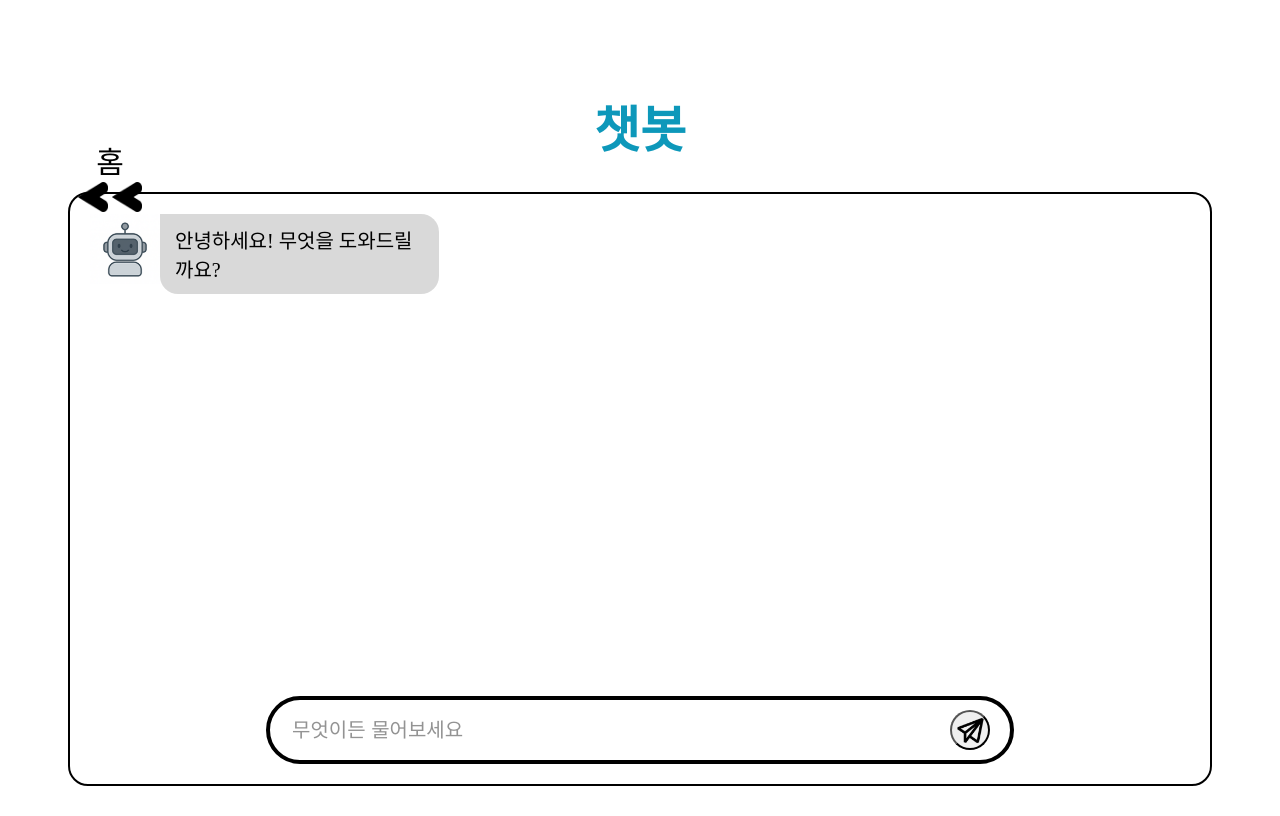
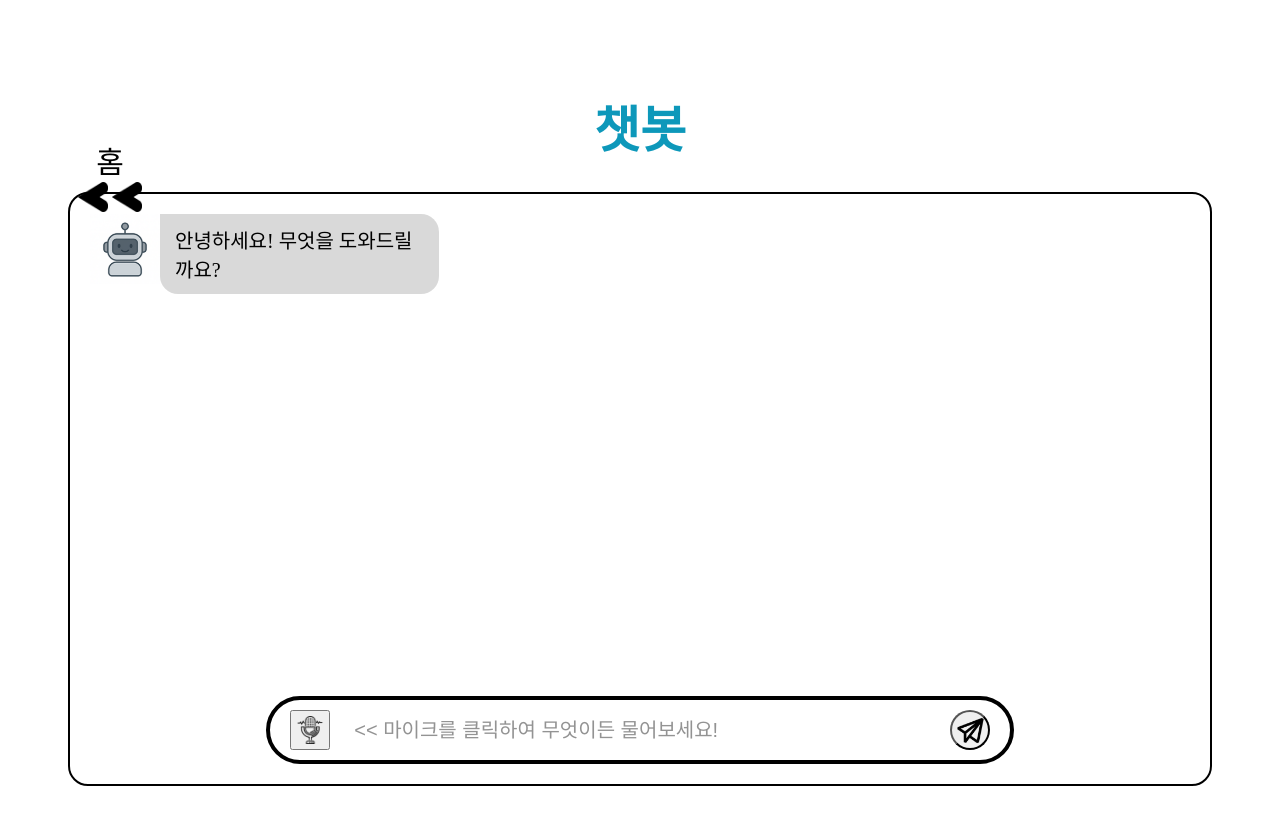
Before and after one commit to taesungs/TemiNai, a React (Vite) app: page /chatbot in a window 1280 px wide. Built offline with nearby package versions, Linux system fonts and the light colour scheme.

Commit message:
[feat] 챗봇 3차 - 마이크 음성인식 기능 추가

```diff
--- a/src/pages/Chatbot.jsx
+++ b/src/pages/Chatbot.jsx
@@ -2,7 +2,6 @@ import React, { useState, useRef, useEffect } from "react";
 import botImg from "../assets/robot.png";
 import micImg from "../assets/microphone.png";
 import sendImg from "../assets/send.png";
-// import { sendQuestion } from "../api/request.jsx";
 import backImg from "../assets/back.png";
 import { useNavigate } from "react-router-dom";
 
@@ -15,8 +14,36 @@ export default function ChatBot({ title }) {
   const [loading, setLoading] = useState(false);
   const chatEndRef = useRef(null);
 
+  // ✅ Temi SDK에서 음성 인식(STT) 결과를 받는 함수 (Android -> JS)
+  useEffect(() => {
+    window.receiveSpeech = function (text) {
+      console.log("🟢 Temi에서 받은 음성 인식:", text);
+      setInput(text);
+    };
+    return () => {
+      delete window.receiveSpeech;
+    };
+  }, []);
+
+  // ✅ Temi 로봇에게 텍스트를 음성으로 말하게 시키는 함수
+  const sendToTemi = (text) => {
+    try {
+      if (window.TemiInterface && window.TemiInterface.speakText) {
+        // Temi SDK의 TTS 호출
+        window.TemiInterface.speakText(text);
+        console.log("🔵 Temi에게 말하기 요청:", text);
+      } else {
+        console.log("⚠️ TemiInterface.speakText 없음 (웹 환경)");
+      }
+    } catch (err) {
+      console.error("❌ Temi 전송 오류:", err);
+    }
+  };
+
+  // ✅ 사용자 입력 전송
   const handleSend = async () => {
     if (!input.trim()) return;
+
     const userMsg = { sender: "user", text: input };
     setMessages((prev) => [...prev, userMsg]);
     const question = input;
@@ -24,8 +51,10 @@ export default function ChatBot({ title }) {
     setLoading(true);
 
     try {
-      const answer = "여기에 응답이 들어올 예정입니다."; // await sendQuestion(question, title);
+      // 여기에 실제 서버 연동 (예: sendQuestion(question, title))
+      const answer = "이건 Temi 로봇에서 말하게 될 응답입니다.";
       setMessages((prev) => [...prev, { sender: "bot", text: answer }]);
+      sendToTemi(answer); // 로봇이 말하도록 요청
     } catch (err) {
       setMessages((prev) => [
         ...prev,
@@ -44,9 +73,41 @@ export default function ChatBot({ title }) {
     chatEndRef.current?.scrollIntoView({ behavior: "smooth" });
   }, [messages]);
 
+  // ✅ 마이크 버튼 클릭 시 음성 인식 시작
+  const handleMicClick = () => {
+    try {
+      if (window.TemiInterface && window.TemiInterface.startListening) {
+        // 🔹 Temi SDK에서 STT 시작 (실제 서비스용)
+        window.TemiInterface.startListening();
+        console.log("🎙️ Temi STT 시작");
+      } else {
+        // 🔹 브라우저 테스트용 (Web Speech API)
+        const SpeechRecognition =
+          window.SpeechRecognition || window.webkitSpeechRecognition;
+        if (!SpeechRecognition) {
+          alert("이 브라우저는 음성 인식을 지원하지 않습니다 😢 (Chrome 권장)");
+          return;
+        }
+        const recognition = new SpeechRecognition();
+        recognition.lang = "ko-KR";
+        recognition.start();
+
+        recognition.onresult = (event) => {
+          const text = event.results[0][0].transcript;
+          setInput(text);
+          console.log("🎧 인식된 문장:", text);
+        };
+
+        recognition.onerror = (e) => console.error("음성 인식 오류:", e);
+      }
+    } catch (err) {
+      console.error("🎤 마이크 클릭 오류:", err);
+    }
+  };
+
   return (
     <div className="flex flex-col items-center justify-center min-h-screen bg-white relative overflow-hidden">
-      {/* ✅ 홈 버튼: 왼쪽 상단 고정 */}
+      {/* ✅ 홈 버튼 */}
       <div
         onClick={() => navigate("/")}
         className="absolute top-[130px] left-[10px] flex flex-col items-center cursor-pointer"
@@ -58,7 +119,7 @@ export default function ChatBot({ title }) {
         </div>
       </div>
 
-      {/* ✅ 제목만 중앙 정렬 */}
+      {/* ✅ 제목 */}
       <h1 className="text-[50px] top-[130px] font-extrabold text-[#0D98BA] mt-[60px] mb-[30px] text-center">
         챗봇
       </h1>
@@ -103,23 +164,32 @@ export default function ChatBot({ title }) {
 
         {/* 🔹 입력창 */}
         <div className="flex flex-row items-center justify-between w-[700px] h-[60px] mx-auto rounded-full border-[4px] border-black px-[20px] bg-white shadow-md">
+          {/* 🎤 마이크 버튼 (왼쪽) */}
+          <button
+            onClick={handleMicClick}
+            className="flex items-center justify-center w-[40px] h-[40px] mr-3 cursor-pointer hover:scale-105 transition"
+          >
+            <img src={micImg} alt="mic" className="w-[28px] h-[28px]" />
+          </button>
 
+          {/* 입력창 */}
           <input
             type="text"
-            placeholder="무엇이든 물어보세요"
+            placeholder="    << 마이크를 클릭하여 무엇이든 물어보세요!"
             value={input}
             onChange={(e) => setInput(e.target.value)}
             onKeyDown={handleKeyDown}
             className="flex-grow outline-none border-none text-[20px] text-gray-800 h-[50px] bg-transparent placeholder-[#939393]"
           />
 
+          {/* 전송 버튼 */}
           <button
             onClick={handleSend}
             disabled={loading}
             className={`w-[40px] h-[40px] ml-4 rounded-full flex items-center justify-center
             ${loading ? "opacity-60 cursor-not-allowed" : "hover:scale-105 transition"}`}
           >
-            <img src={sendImg} alt="mic" className="w-[35px] h-[35px]" />
+            <img src={sendImg} alt="send" className="w-[35px] h-[35px]" />
           </button>
         </div>
       </div>
```
